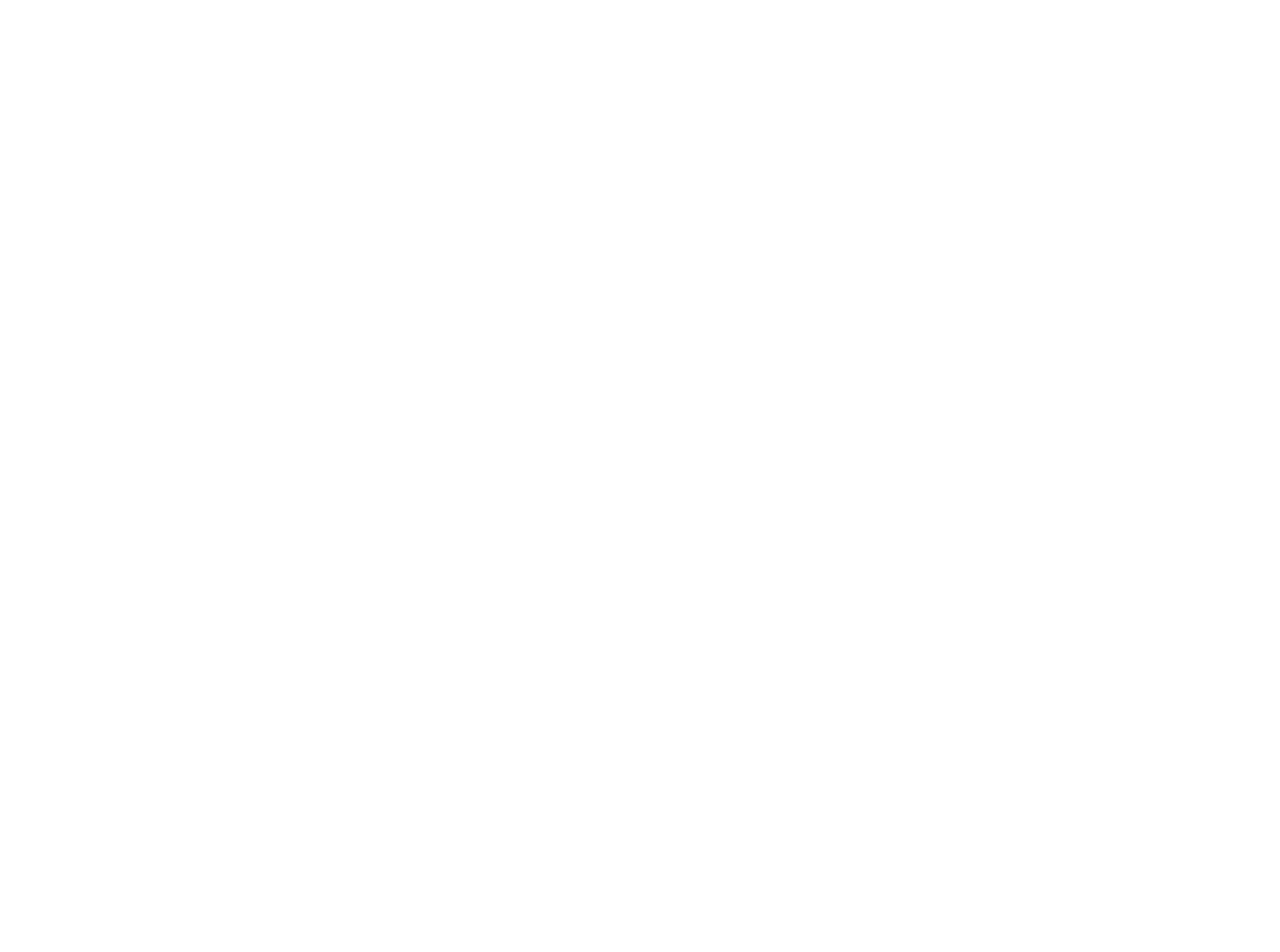
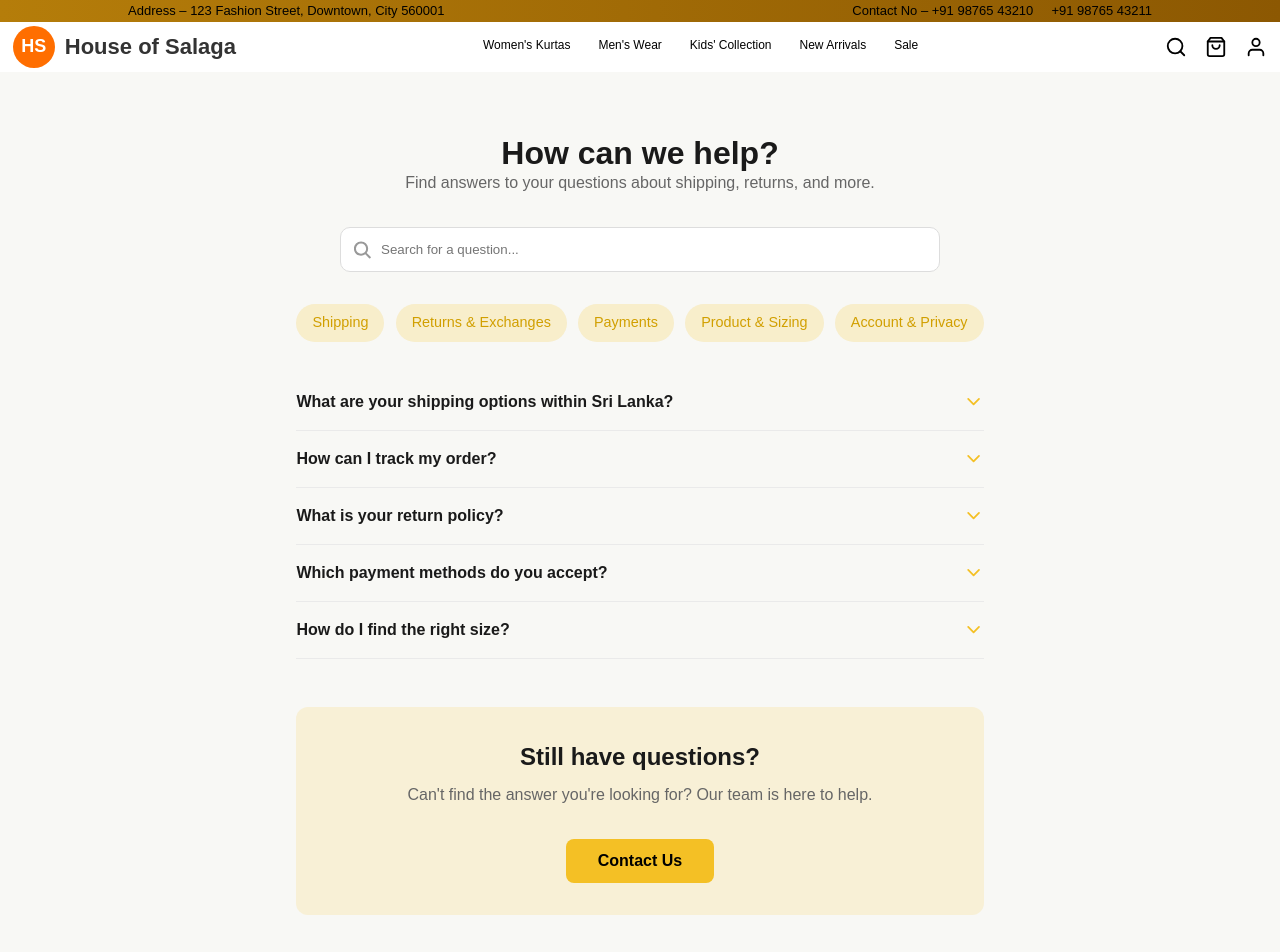
Before and after one commit to mkrm06/HS_Demo, a React (Vite) app: page /faq in a window 1280 px wide. Before the commit this address had no page. Shown: the top 952 px of the page. Before the commit the page ends 800 px from the top, so only its background shows below. Built offline with nearby package versions, Linux system fonts and the light colour scheme.

Commit message:
feat: update routes, and add FAQ page with CSS

```diff
--- a/src/pages/About.jsx
+++ b/src/pages/About.jsx
@@ -7,10 +7,10 @@
       {/* Hero Section */}
       <section className="about-hero" style={{
         backgroundImage: "url('/wedding-dress-salon-india-bridal-gown-gold-embroidery-detail-mannequin-dresses-hang-racks-stylish-attire-fashion-colors-385659358.jpg')",
-        backgroundSize: "contain", // Resize image to fit
+        backgroundSize: "contain",
         backgroundRepeat: "no-repeat",
         backgroundPosition: "center",
-        padding: "100px 40px", // Added left and right space
+        padding: "100px 40px",
         display: "flex",
         alignItems: "center",
         justifyContent: "center",
--- /dev/null
+++ b/src/pages/FAQ.css
@@ -0,0 +1,144 @@
+/* Base Layout */
+.faq-page {
+  font-family: "Manrope", sans-serif;
+  background-color: #f8f8f5;
+  color: #1a1a1a;
+  min-height: 100vh;
+  display: flex;
+  flex-direction: column;
+}
+
+/* Main Content */
+.faq-content {
+  max-width: 800px;
+  margin: 4rem auto;
+  text-align: center;
+  padding: 0 1rem;
+}
+.faq-content h1 {
+  font-size: 2rem;
+  font-weight: 800;
+}
+.faq-content p {
+  color: #666;
+  margin-bottom: 2rem;
+}
+
+/* Search Bar with Icon */
+.faq-search-wrapper {
+  position: relative;
+  width: 100%;
+  max-width: 600px;
+  margin: 0 auto 2rem;
+}
+.search-icon {
+  position: absolute;
+  top: 50%;
+  left: 12px;
+  transform: translateY(-50%);
+  color: #999;
+  font-size: 1.3rem;
+}
+.faq-search {
+  width: 100%;
+  padding: 0.9rem 1rem 0.9rem 2.5rem;
+  border-radius: 10px;
+  border: 1px solid #ddd;
+  outline: none;
+  transition: border-color 0.3s;
+}
+.faq-search:focus {
+  border-color: #f4c025;
+}
+
+/* Tags */
+.faq-tags {
+  display: flex;
+  flex-wrap: wrap;
+  justify-content: center;
+  gap: 0.7rem;
+  margin: 2rem 0;
+}
+.faq-tag {
+  background: rgba(244, 192, 37, 0.2);
+  padding: 0.5rem 1rem;
+  border-radius: 50px;
+  font-size: 0.9rem;
+  color: #d19f00;
+  cursor: pointer;
+  transition: background 0.2s;
+}
+.faq-tag:hover {
+  background: rgba(244, 192, 37, 0.4);
+}
+
+/* FAQ List */
+.faq-list {
+  text-align: left;
+}
+.faq-item {
+  border-bottom: 1px solid #eaeaea;
+  padding: 1rem 0;
+  cursor: pointer;
+  transition: background 0.3s;
+}
+.faq-item.open {
+  background: #fff8e1;
+}
+.faq-question {
+  display: flex;
+  justify-content: space-between;
+  align-items: center;
+}
+.faq-question h3 {
+  font-size: 1rem;
+  font-weight: 600;
+}
+.icon {
+  font-size: 1.2rem;
+  color: #f4c025;
+  transition: transform 0.3s;
+}
+
+/* Answer Text */
+.faq-answer {
+  margin-top: 0.5rem;
+  color: #555;
+  line-height: 1.6;
+}
+
+/* Contact Section */
+.faq-contact {
+  margin-top: 3rem;
+  background: rgba(244, 192, 37, 0.15);
+  border-radius: 12px;
+  padding: 2rem;
+  text-align: center;
+}
+.faq-contact h2 {
+  font-size: 1.5rem;
+  margin-bottom: 0.5rem;
+}
+.faq-contact button {
+  background: #f4c025;
+  color: #000;
+  border: none;
+  padding: 0.8rem 2rem;
+  font-weight: 700;
+  border-radius: 8px;
+  cursor: pointer;
+  transition: background 0.3s;
+}
+.faq-contact button:hover {
+  background: #ffd54f;
+}
+
+/* Responsive Design */
+@media (max-width: 768px) {
+  .faq-content h1 {
+    font-size: 1.6rem;
+  }
+  .faq-question h3 {
+    font-size: 0.95rem;
+  }
+}
--- /dev/null
+++ b/src/pages/FAQ.jsx
@@ -0,0 +1,99 @@
+import React, { useState } from "react";
+import "./FAQ.css";
+import { IoSearch, IoChevronDown, IoChevronUp } from "react-icons/io5";
+
+export default function FAQPage() {
+  const [openIndex, setOpenIndex] = useState(null);
+
+  const faqs = [
+    {
+      question: "What are your shipping options within Sri Lanka?",
+      answer:
+        "We offer standard and express shipping options for all domestic orders. Standard shipping typically takes 3–5 business days, while express shipping arrives within 1–2 business days. All orders are dispatched from our Colombo warehouse.",
+    },
+    {
+      question: "How can I track my order?",
+      answer:
+        "Once your order has shipped, you will receive an email confirmation with a tracking number. You can use this number on the courier's website to check the status of your delivery.",
+    },
+    {
+      question: "What is your return policy?",
+      answer:
+        "We accept returns within 14 days of receipt for a full refund or exchange, provided the item is in its original, unworn condition with all tags attached. Please visit our returns portal to initiate a return.",
+    },
+    {
+      question: "Which payment methods do you accept?",
+      answer:
+        "We accept all major credit and debit cards (Visa, Mastercard, American Express), as well as direct bank transfers and cash on delivery for orders within Sri Lanka.",
+    },
+    {
+      question: "How do I find the right size?",
+      answer:
+        "Each product page includes a detailed size guide with specific measurements. We recommend comparing these measurements to a similar garment you own to ensure the best fit. If you're still unsure, our customer service team is happy to help.",
+    },
+  ];
+
+  return (
+    <div className="faq-page">
+      <main className="faq-content">
+        <h1>How can we help?</h1>
+        <p>Find answers to your questions about shipping, returns, and more.</p>
+
+        {/* Search Bar */}
+        <div className="faq-search-wrapper">
+          <IoSearch className="search-icon" />
+          <input
+            type="text"
+            placeholder="Search for a question..."
+            className="faq-search"
+          />
+        </div>
+
+        {/* Category Tags */}
+        <div className="faq-tags">
+          {[
+            "Shipping",
+            "Returns & Exchanges",
+            "Payments",
+            "Product & Sizing",
+            "Account & Privacy",
+          ].map((tag, i) => (
+            <span key={i} className="faq-tag">
+              {tag}
+            </span>
+          ))}
+        </div>
+
+        {/* FAQ List */}
+        <div className="faq-list">
+          {faqs.map((item, i) => (
+            <div
+              key={i}
+              className={`faq-item ${openIndex === i ? "open" : ""}`}
+              onClick={() => setOpenIndex(openIndex === i ? null : i)}
+            >
+              <div className="faq-question">
+                <h3>{item.question}</h3>
+                {openIndex === i ? (
+                  <IoChevronUp className="icon" />
+                ) : (
+                  <IoChevronDown className="icon" />
+                )}
+              </div>
+              {openIndex === i && <p className="faq-answer">{item.answer}</p>}
+            </div>
+          ))}
+        </div>
+
+        {/* Contact Section */}
+        <div className="faq-contact">
+          <h2>Still have questions?</h2>
+          <p>
+            Can't find the answer you're looking for? Our team is here to help.
+          </p>
+          <button>Contact Us</button>
+        </div>
+      </main>
+    </div>
+  );
+}
--- a/src/routes/AppRoutes.jsx
+++ b/src/routes/AppRoutes.jsx
@@ -11,6 +11,7 @@
 import Cart from "../pages/Cart";
 import Checkout from "../pages/Checkout";
 import About from "../pages/About";
+import FAQ from "../pages/FAQ";
 import Contact from "../pages/Contact";
 import UserDashboard from "../pages/UserDashboard";
 import AdminDashboard from "../pages/AdminDashboard";
@@ -26,6 +27,7 @@
           <Route path="/shop" element={<Shop />} />
           <Route path="/product/:id" element={<ProductDetails />} />
           <Route path="/about" element={<About />} />
+          <Route path="/faq" element={<FAQ />} />
           <Route path="/contact" element={<Contact />} />
         </Route>
 
```
